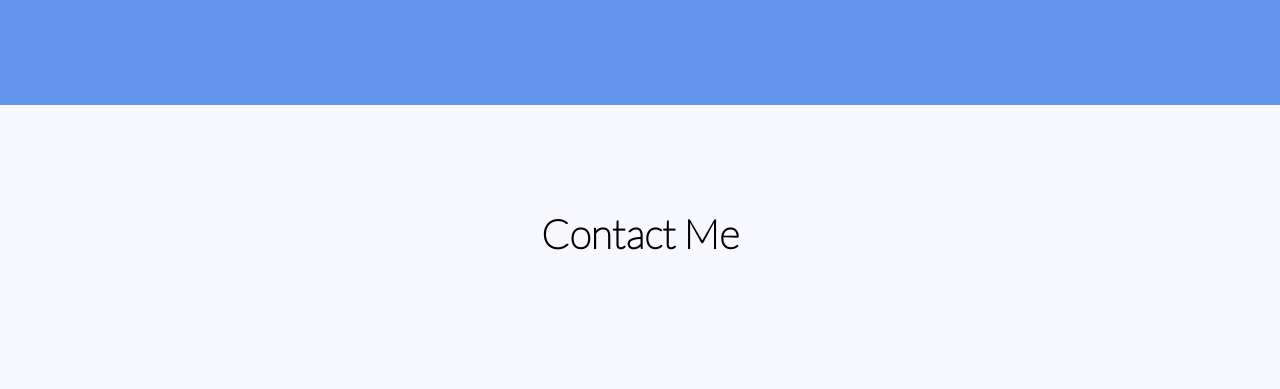
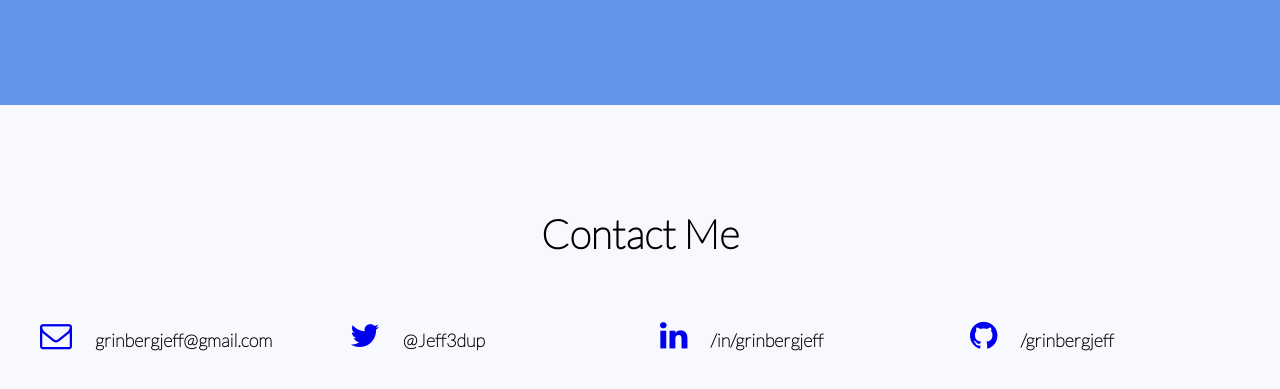
Before and after one commit to grinbergjeff/Jeffrey-Grinberg-Portfolio, a plain HTML site: page index.html in a window 1280 px wide. Shown: the part 1596-1985 px from the top of the page. Before the commit the page ends 1959 px from the top, so only its background shows below. Drawn offline with Linux system fonts and the light colour scheme.

Commit message:
Finishing footer

```diff
--- a/css/style.css
+++ b/css/style.css
@@ -6,6 +6,10 @@ body {
 h2{
 	text-align: center;
 	font-size: 40px;
+}
+
+a {
+	text-decoration: none;
 }
 
 /*Navigation CSS*/
@@ -33,7 +37,6 @@ h2{
 	letter-spacing: .02em;
 }
 .nav-menu .nav-content a {
-	text-decoration: none;
 	color:dodgerblue;
 	font-weight: 800;
 }
@@ -111,7 +114,25 @@ h2{
 }
 
 /*Contact Section*/
-.footer{
+.footer {
 	width= 100%;
-	padding: 4.5rem 0 4.5rem 0;
+	padding: 4.5rem 0 10.5rem 0;
 }
+.footer .contact-images li{
+	padding-top: 20px;
+	display: inline-block;
+	float: left;
+	width: 25%;
+	color: cornflowerblue;
+}
+.footer .contact-images p{
+	display: inline-block;
+	padding-left: 20px;
+	font-size: 18px;
+	color: black;
+	font-weight: 900;
+}
+
+.footer a:hover{
+	cursor: pointer;
+}
--- a/index.html
+++ b/index.html
@@ -104,7 +104,25 @@
 	<!--Contact/Footer Section -->
 	<footer class="footer">
 		<div class="contact">
-		<h2>Contact Me</h2>
+			<h2>Contact Me</h2>
+			<ul class ="contact-images">
+				<a href="mailto:grinbergjeff@gmail.com"><li class="email">
+					<i class="fa fa-envelope-o fa-2x"></i>
+					<p>grinbergjeff@gmail.com</p></a>
+				</li>
+				<a href="//twitter.com/jeff3dup"><li class ="twitter">
+					<i class="fa fa-twitter fa-2x"></i>
+					<p>@Jeff3dup</p></a>
+				</li>
+				<a href="//linkedin.com/in/grinbergjeff"><li class="linkedin">
+					<i class="fa fa-linkedin fa-2x"></i>
+					<p>/in/grinbergjeff</p></a>
+				</li>
+				<a href="//github.com/grinbergjeff"><li class="github">
+					<i class="fa fa-github fa-2x"></i>
+					<p>/grinbergjeff</p></a>
+				</li>
+			</ul>
 		</div>
 	</footer>
 
```
